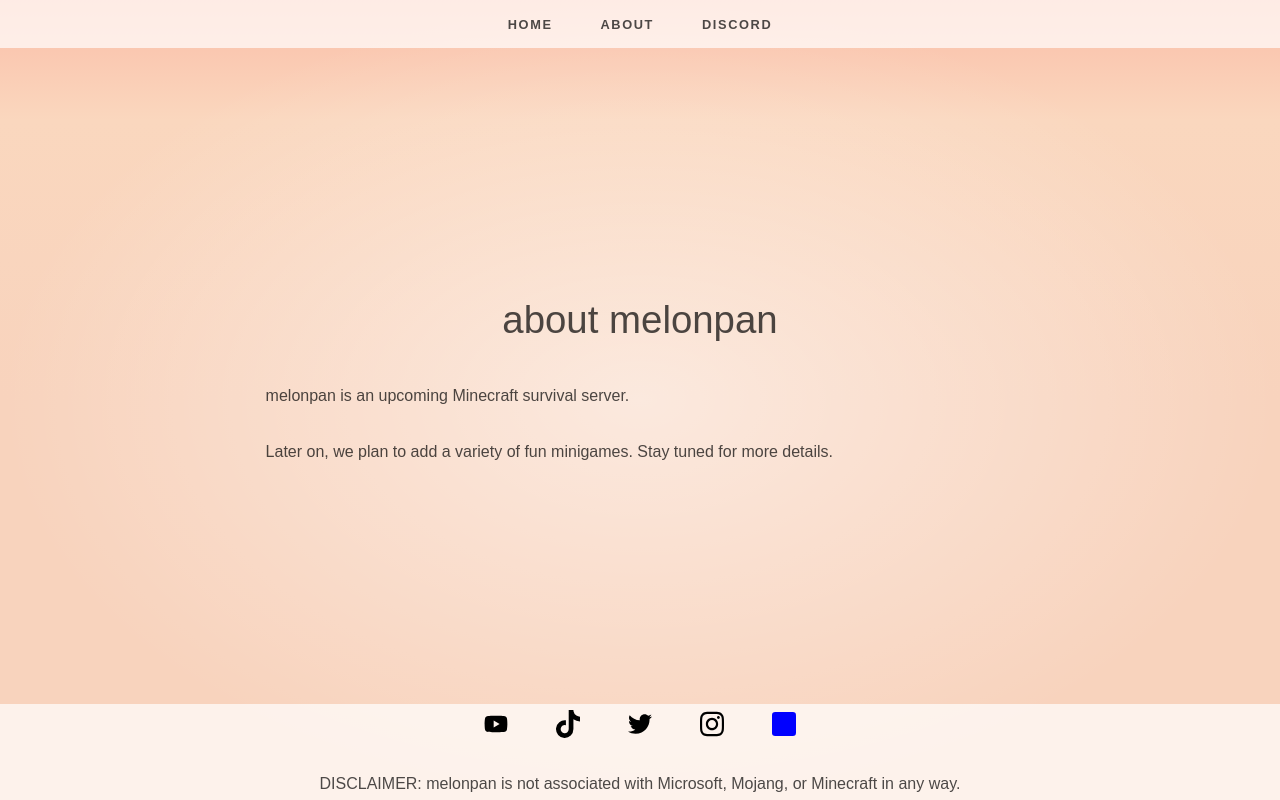
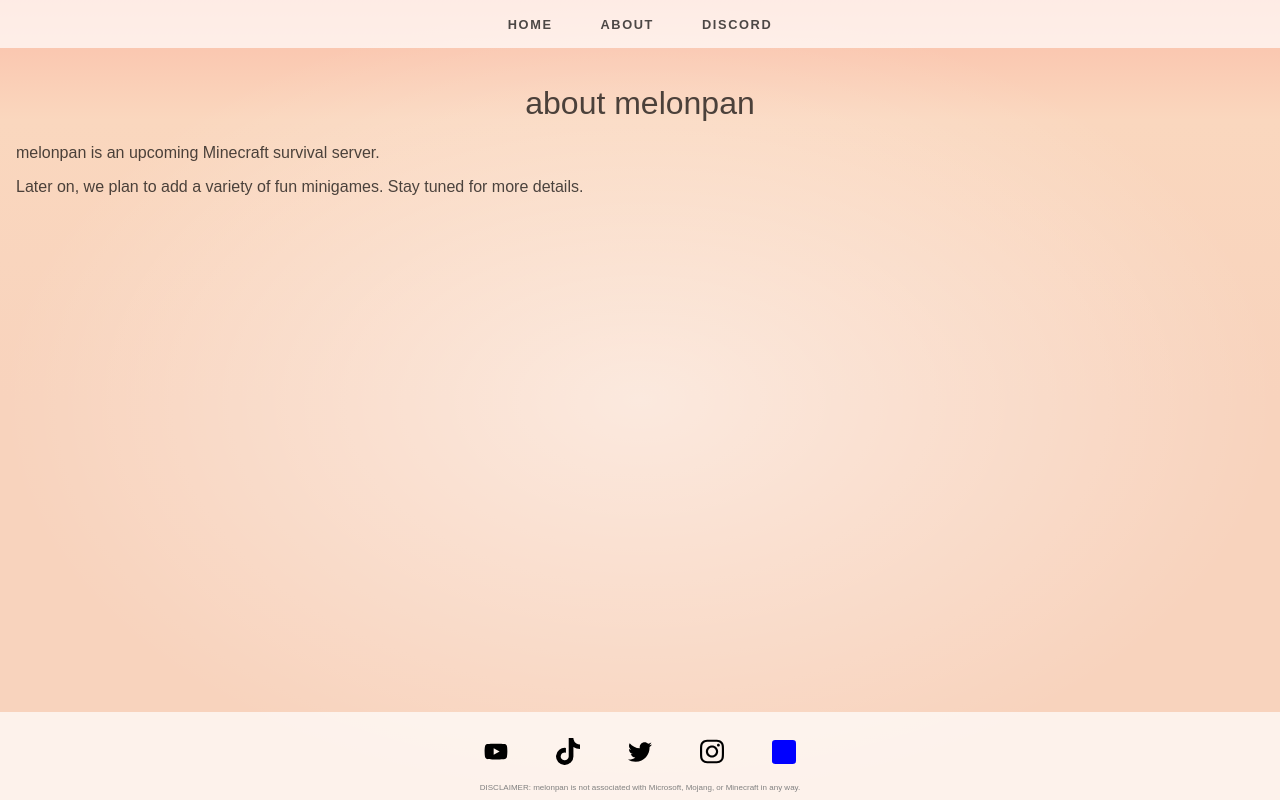
Before and after one commit to Minecraft-Haven/minecraft-haven-net, a SvelteKit app: page /about in a window 1280 px wide. Built offline with nearby package versions, Linux system fonts and the light colour scheme.

Commit message:
try to fix everything

```diff
--- a/src/routes/+layout.svelte
+++ b/src/routes/+layout.svelte
@@ -30,29 +30,14 @@
 
 <style>
 	.app {
-		display: flex;
-		flex-direction: column;
 		min-height: 100vh;
+		width: 100vw;
 	}
 
-	@media(max-width: 768px) {
-			:root {
-          font-size: 14px !important;
-      }
-	}
-
-  @media(max-width: 400px) {
-      :root {
-          font-size: 12px !important;
-      }
-  }
-
 	main {
-		display: flex;
-		flex: 1;
 		padding: 1rem;
 		width: 100%;
-		height: 100%;
+		height: 84vh;
 		margin: 0;
 		box-sizing: border-box;
 	}
--- a/src/routes/Footer.svelte
+++ b/src/routes/Footer.svelte
@@ -7,7 +7,6 @@
 </script>
 
 <footer>
-    <nav>
     <ul>
         <li>
             <a href="https://www.youtube.com/channel/UC1LKNodmraOQZV81x7qnebg" target="_blank">
@@ -36,38 +35,35 @@
             </a>
         </li>
     </ul>
-        <p>DISCLAIMER: melonpan is not associated with Microsoft, Mojang, or Minecraft in any way.</p>
-    </nav>
+    <p style="color: grey; margin-top: auto; font-size: 0.5rem;">DISCLAIMER: melonpan is not associated with Microsoft, Mojang, or Minecraft in any way.</p>
 </footer>
 
 <style>
     footer {
+        position: absolute;
+        bottom: 0;
         display: flex;
+        flex-direction: column;
+        align-items: center;
         width: 100%;
-        height: 6rem;
+        height: 10vh;
+        overflow: hidden;
         justify-content: space-between;
-    }
-
-    nav {
-        display: flex;
-        width: 100vw;
-        height: 6rem;
-        flex-direction: column;
-        justify-content: center;
-        align-items: center;
+        padding-top: 0.5rem;
         --background: rgba(255, 255, 255, 0.7);
         background: var(--background);
     }
 
     ul {
+        display: flex;
+        width: 100%;
+        height: 6rem;
+        flex-direction: row;
+        justify-content: center;
+        align-items: center;
         position: relative;
         padding: 0;
         margin: 0;
-        width: 100vw;
-        height: 6rem;
-        display: flex;
-        justify-content: center;
-        align-items: center;
         list-style: none;
         background-size: contain;
     }
@@ -90,9 +86,9 @@
         border-radius: 0.2rem;
     }
 
-    nav a {
+    a {
         display: flex;
-        height: 4rem;
+        height: 100%;
         align-items: center;
         padding: 0 0.5rem;
         color: var(--color-text);
--- a/src/routes/Header.svelte
+++ b/src/routes/Header.svelte
@@ -20,7 +20,9 @@
 <style>
 	header {
 		display: flex;
-		width: 100%;
+		width: auto;
+		height: 6vh;
+		overflow: hidden;
 		justify-content: space-between;
 	}
 
--- a/src/routes/styles.css
+++ b/src/routes/styles.css
@@ -1,4 +1,4 @@
-@import '@fontsource/fira-mono';
+/*@import '@fontsource/fira-mono';*/
 
 :root {
 	--font-body: Arial, -apple-system, BlinkMacSystemFont, 'Segoe UI', Roboto, Oxygen, Ubuntu,
@@ -10,14 +10,16 @@
 	--color-theme-1: #ff3e00;
 	--color-theme-2: #d24343;
 	--color-text: rgba(0, 0, 0, 0.7);
-	--column-width: 42rem;
-	--column-margin-top: 4rem;
+/*	--column-width: 42rem;*/
+/*	--column-margin-top: 4rem;*/
 	font-family: var(--font-body);
 	color: var(--color-text);
+	box-sizing: border-box;
 }
 
 body {
 	min-height: 100vh;
+	width: 100vw;
 	margin: 0;
 	background-attachment: fixed;
 	background-color: var(--color-bg-1);
@@ -36,18 +38,18 @@ p {
 	font-weight: 400;
 }
 
-p {
-	line-height: 1.5;
-}
+/*p {*/
+/*	line-height: 1.5;*/
+/*}*/
 
-a {
-	color: var(--color-theme-1);
-	text-decoration: none;
-}
+/*a {*/
+/*	color: var(--color-theme-1);*/
+/*	text-decoration: none;*/
+/*}*/
 
-a:hover {
-	text-decoration: underline;
-}
+/*a:hover {*/
+/*	text-decoration: underline;*/
+/*}*/
 
 h1 {
 	font-size: 2rem;
@@ -69,39 +71,33 @@ pre {
 	color: var(--color-text);
 }
 
-.text-column {
-	display: flex;
-	max-width: 48rem;
-	flex: 0.6;
-	flex-direction: column;
-	justify-content: center;
-	margin: 0 auto;
-}
+/*.text-column {*/
+/*	display: flex;*/
+/*	max-width: 48rem;*/
+/*	flex: 0.6;*/
+/*	flex-direction: column;*/
+/*	justify-content: center;*/
+/*	margin: 0 auto;*/
+/*}*/
 
-input,
-button {
-	font-size: inherit;
-	font-family: inherit;
-}
+/*input,*/
+/*button {*/
+/*	font-size: inherit;*/
+/*	font-family: inherit;*/
+/*}*/
 
-button:focus:not(:focus-visible) {
-	outline: none;
-}
+/*button:focus:not(:focus-visible) {*/
+/*	outline: none;*/
+/*}*/
 
-@media (min-width: 720px) {
-	h1 {
-		font-size: 2.4rem;
-	}
-}
-
-.visually-hidden {
-	border: 0;
-	clip: rect(0 0 0 0);
-	height: auto;
-	margin: 0;
-	overflow: hidden;
-	padding: 0;
-	position: absolute;
-	width: 1px;
-	white-space: nowrap;
-}
+/*.visually-hidden {*/
+/*	border: 0;*/
+/*	clip: rect(0 0 0 0);*/
+/*	height: auto;*/
+/*	margin: 0;*/
+/*	overflow: hidden;*/
+/*	padding: 0;*/
+/*	position: absolute;*/
+/*	width: 1px;*/
+/*	white-space: nowrap;*/
+/*}*/
```
Also changed, not shown: src/routes/+page.svelte (+15 -2 lines). Lines whose indentation alone changed are shown as unchanged.
